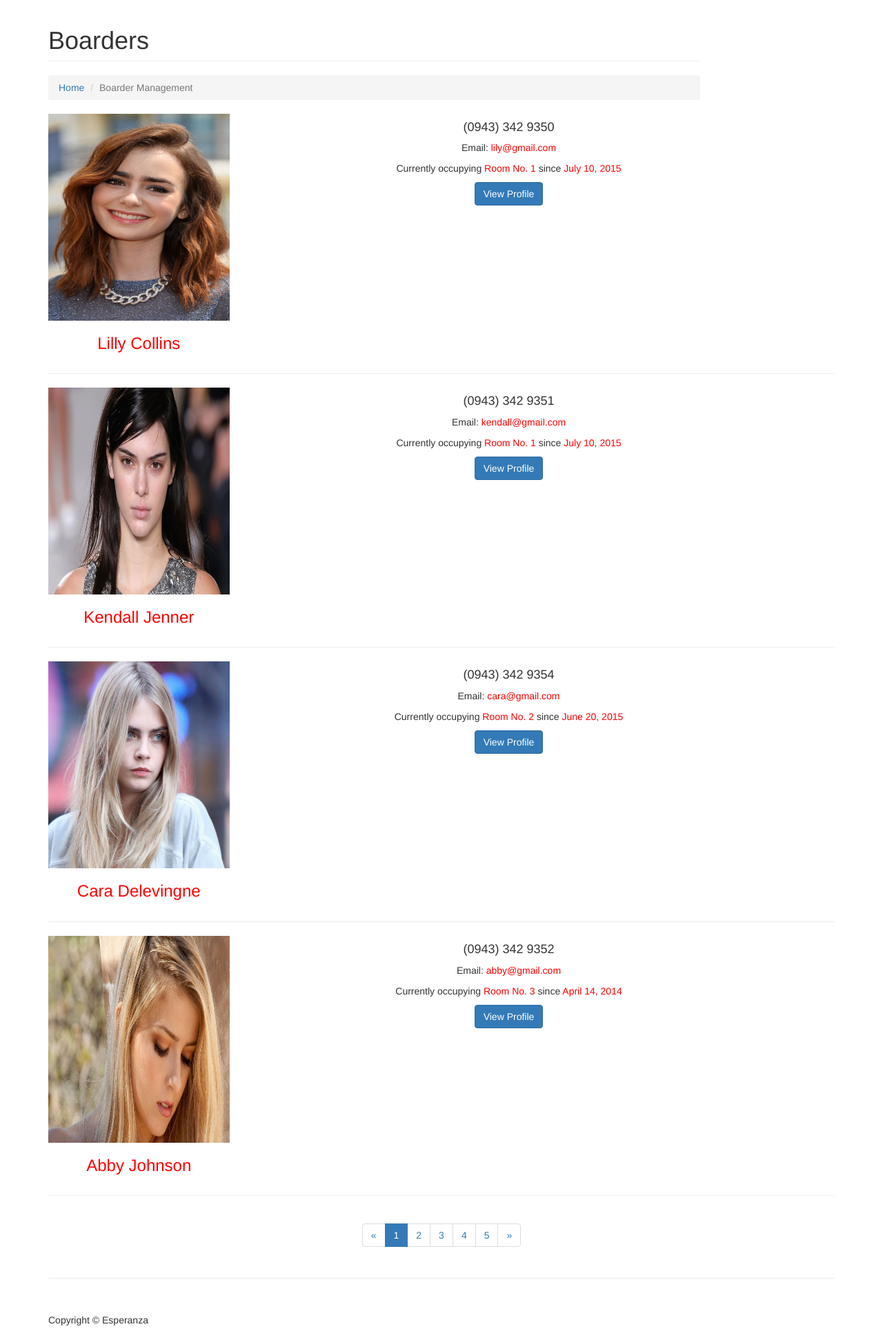
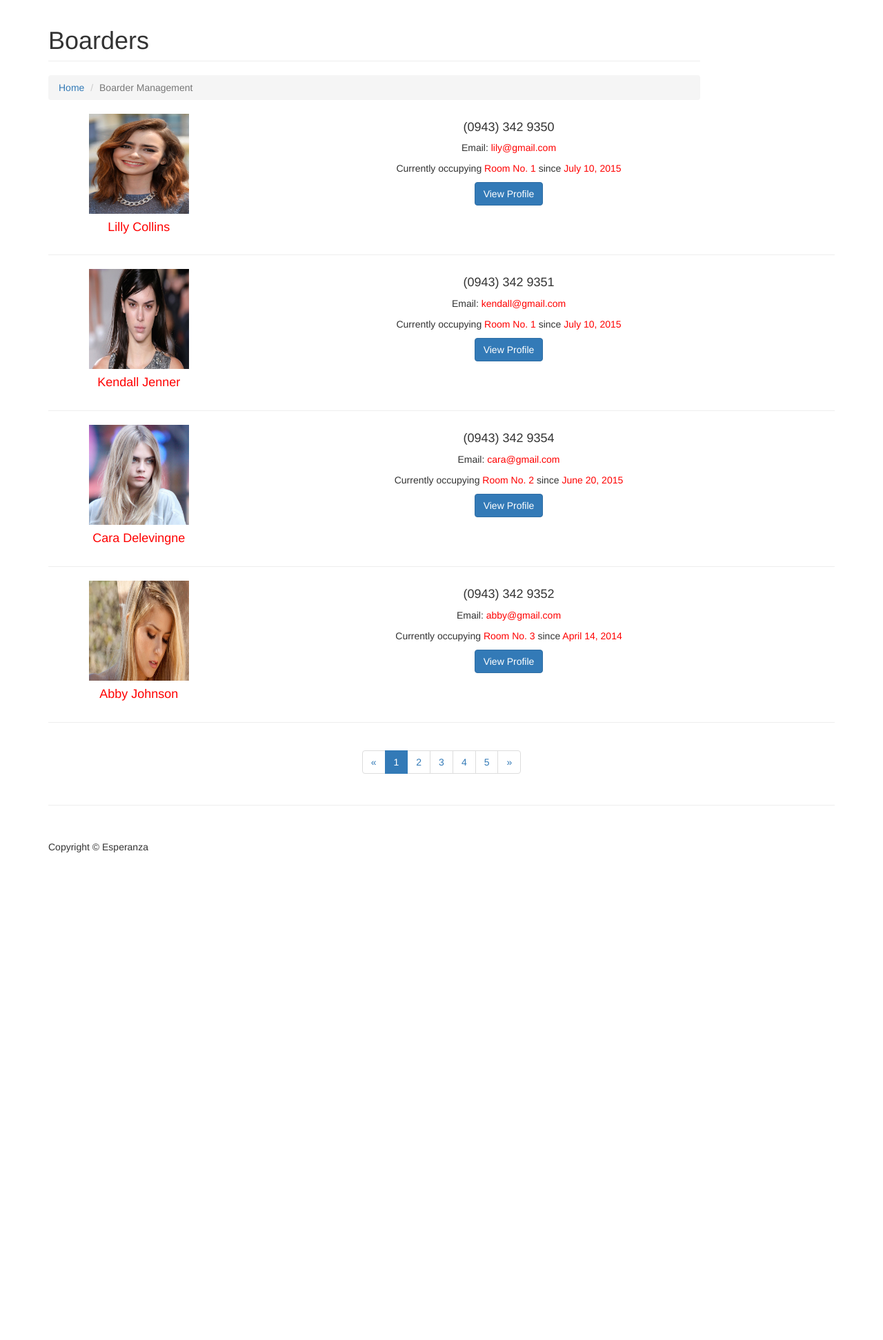
Before and after one commit to binsoy/pbhouse, a PHP site: page /boarder_management/boarder.php in a window 1280 px wide. Shown: the part 51-1994 px from the top of the page at 69% size. After the commit the page ends 1287 px from the top, so only its background shows below. Run offline with PHP 8.4, Linux system fonts and the light colour scheme.

Commit message:
boarder list resize image to small

```diff
--- a/boarder_management/boarder.php
+++ b/boarder_management/boarder.php
@@ -55,9 +55,9 @@
         <div class="row">
             <div class="col-md-3">
                 <a href="portfolio-item.html">
-                    <img style="width: 400px; height: 300px" class="img-responsive img-hover" src="../_images/lily.jpg" alt="">
+                    <center><img style="width: 145px; height: 145px" class="img-responsive img-hover" src="../_images/lily.jpg" alt=""></center>
 				</a>
-					<center><h3 style="color: red">Lilly Collins</h3></center>
+					<center><h4 style="color: red">Lilly Collins</h4></center>
 
             </div>
             <div class="col-md-8">
@@ -76,9 +76,9 @@
        <div class="row">
             <div class="col-md-3">
                 <a href="portfolio-item.html">
-                    <img style="width: 400px; height: 300px" class="img-responsive img-hover" src="../_images/kendall.jpg" alt="">
+                    <center><img style="width: 145px; height: 145px" class="img-responsive img-hover" src="../_images/kendall.jpg" alt=""></center>
 				</a>
-					<center><h3 style="color: red">Kendall Jenner</h3></center>
+					<center><h4 style="color: red">Kendall Jenner</h4></center>
 
             </div>
             <div class="col-md-8">
@@ -97,9 +97,9 @@
         <div class="row">
             <div class="col-md-3">
                 <a href="portfolio-item.html">
-                    <img style="width: 400px; height: 300px" class="img-responsive img-hover" src="../_images/cara.jpg" alt="">
+                    <center><img style="width: 145px; height: 145px" class="img-responsive img-hover" src="../_images/cara.jpg" alt=""></center>
 				</a>
-					<center><h3 style="color: red">Cara Delevingne</h3></center>
+					<center><h4 style="color: red">Cara Delevingne</h4></center>
 
             </div>
             <div class="col-md-8">
@@ -118,9 +118,9 @@
         <div class="row">
             <div class="col-md-3">
                 <a href="portfolio-item.html">
-                    <img style="width: 400px; height: 300px" class="img-responsive img-hover" src="../_images/abby.jpg" alt="">
+                    <center><img style="width: 145px; height: 145px" class="img-responsive img-hover" src="../_images/abby.jpg" alt=""></center>
 				</a>
-					<center><h3 style="color: red">Abby Johnson</h3></center>
+					<center><h4 style="color: red">Abby Johnson</h4></center>
 
             </div>
             <div class="col-md-8">
```
